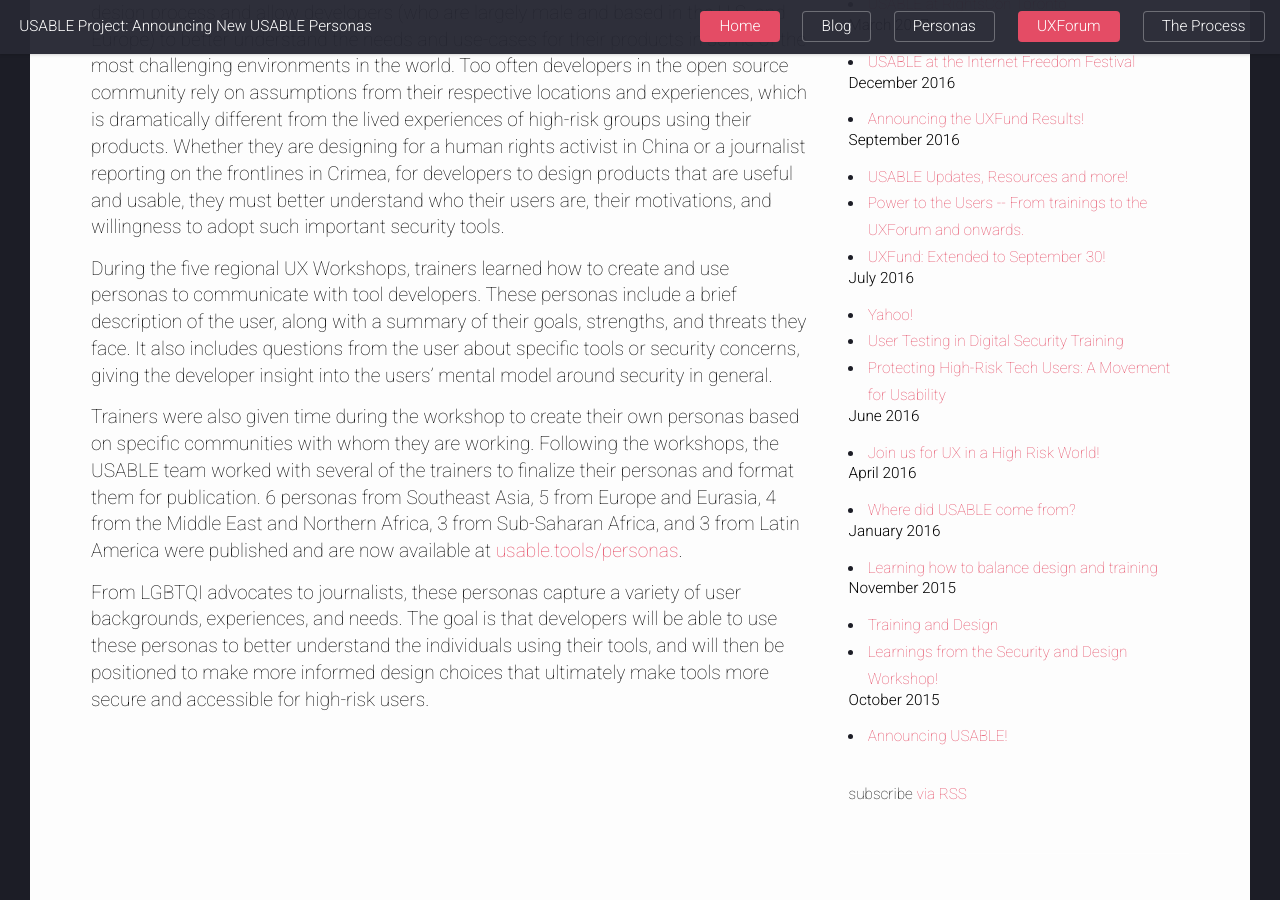
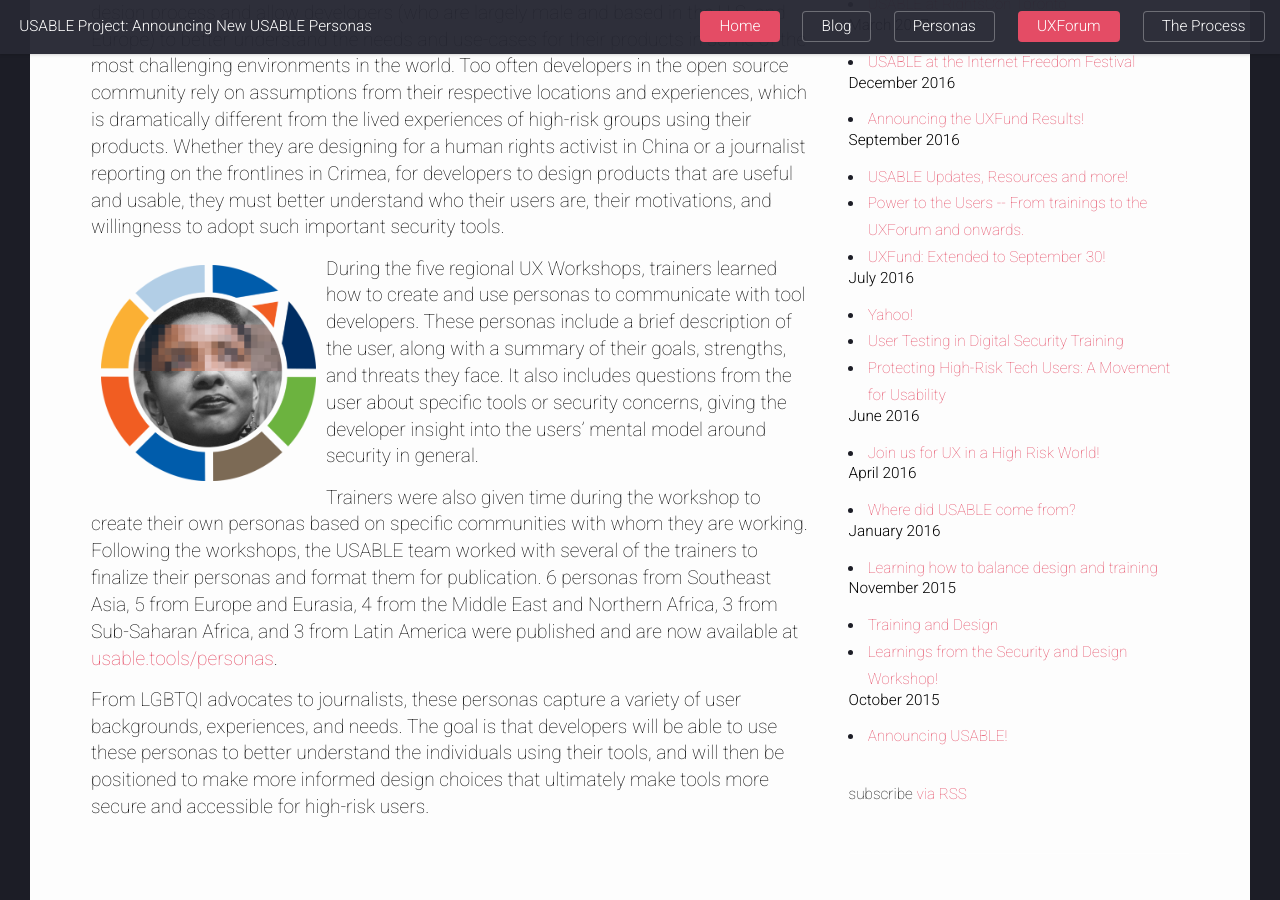
Before and after one commit to OpenInternet/USABLE-website, a Jekyll site: the page built from _posts/2018-12-28-new-usable-personas.md, in a window 1280 px wide and 900 px high, scrolled down 475 px. Built offline with Jekyll 4.4.1, drawn with Linux system fonts in a browser that asks for light colours; comment, search, counter and statistics services are not loaded.

Commit message:
Adding Fatima persona image to post

```diff
--- a/_posts/2018-12-28-new-usable-personas.md
+++ b/_posts/2018-12-28-new-usable-personas.md
@@ -10,7 +10,7 @@ Through a series of regional User Experience (UX) Workshops, the USABLE project
 
 Personas, or general profiles or snapshots of end users, play an important role in the design process and allow developers (who are largely male and based in the U.S. and Europe) to better understand the needs and use-cases for their products in some of the most challenging environments in the world. Too often developers in the open source community rely on assumptions from their respective locations and experiences, which is dramatically different from the lived experiences of high-risk groups using their products. Whether they are designing for a human rights activist in China or a journalist reporting on the frontlines in Crimea, for developers to design products that are useful and usable, they must better understand who their users are, their motivations, and willingness to adopt such important security tools.
 
-During the five regional UX Workshops, trainers learned how to create and use personas to communicate with tool developers. These personas include a brief description of the user, along with a summary of their goals, strengths, and threats they face. It also includes questions from the user about specific tools or security concerns, giving the developer insight into the users’ mental model around security in general.
+<a href="https://usable.tools/personas/sd-fatima"><img src="/personas/sd-fatima.png" alt="Fatima Persona" style="float: left; margin: .5em; border: 0; width: 30%"/></a> During the five regional UX Workshops, trainers learned how to create and use personas to communicate with tool developers. These personas include a brief description of the user, along with a summary of their goals, strengths, and threats they face. It also includes questions from the user about specific tools or security concerns, giving the developer insight into the users’ mental model around security in general.
 
 Trainers were also given time during the workshop to create their own personas based on specific communities with whom they are working. Following the workshops, the USABLE team worked with several of the trainers to finalize their personas and format them for publication. 6 personas from Southeast Asia, 5 from Europe and Eurasia, 4 from the Middle East and Northern Africa, 3 from Sub-Saharan Africa, and 3 from Latin America were published and are now available at [usable.tools/personas](https://usable.tools/personas).
 
```
